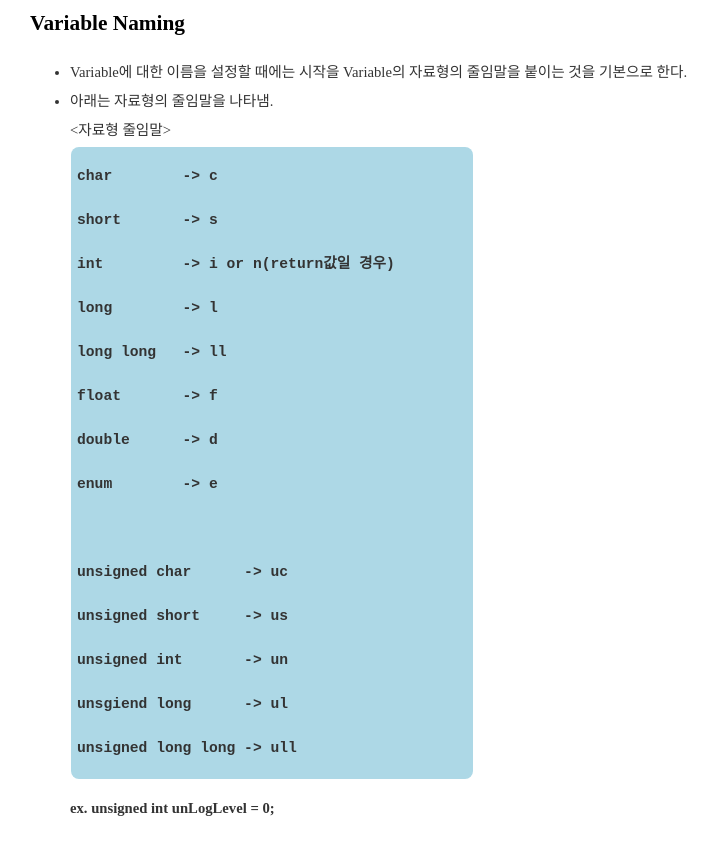
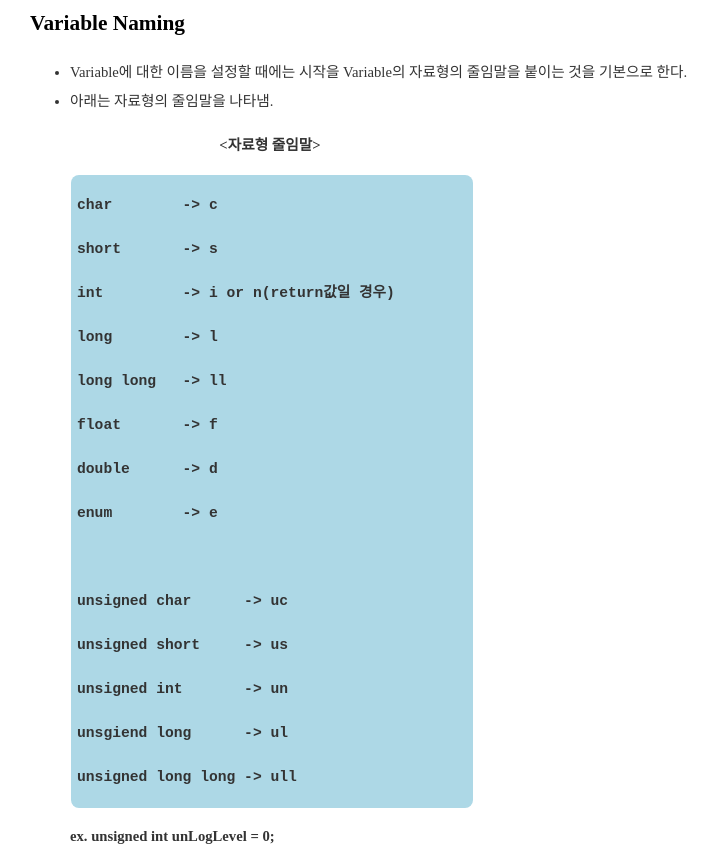
Before and after one commit to KWR-Contela/KWR-Contela.github.io, a plain HTML site: page CNCR.html in a window 1280 px wide. Shown: the part 1580-2435 px from the top of the page, without its empty margins (70-787 px from the left). Drawn offline with Linux system fonts and the light colour scheme.

Commit message:
Update CNCR.html

```diff
--- a/CNCR.html
+++ b/CNCR.html
@@ -83,7 +83,7 @@
             </li>
             <li>
                 아래는 자료형의 줄임말을 나타냄.<br/>
-                <caption style="text-align: center; width: 400px;">&lt;자료형 줄임말&gt;</caption>
+                <p style="text-align: center; width: 400px;">&lt;자료형 줄임말&gt;</p>
                 <div style="border: 0px; border-radius: 8px; background-color: lightblue; margin: 1px; padding: 1px; width: 400px; text-indent: 5px;">
                     <pre>char        -> c</pre>
                     <pre>short       -> s</pre>
```
